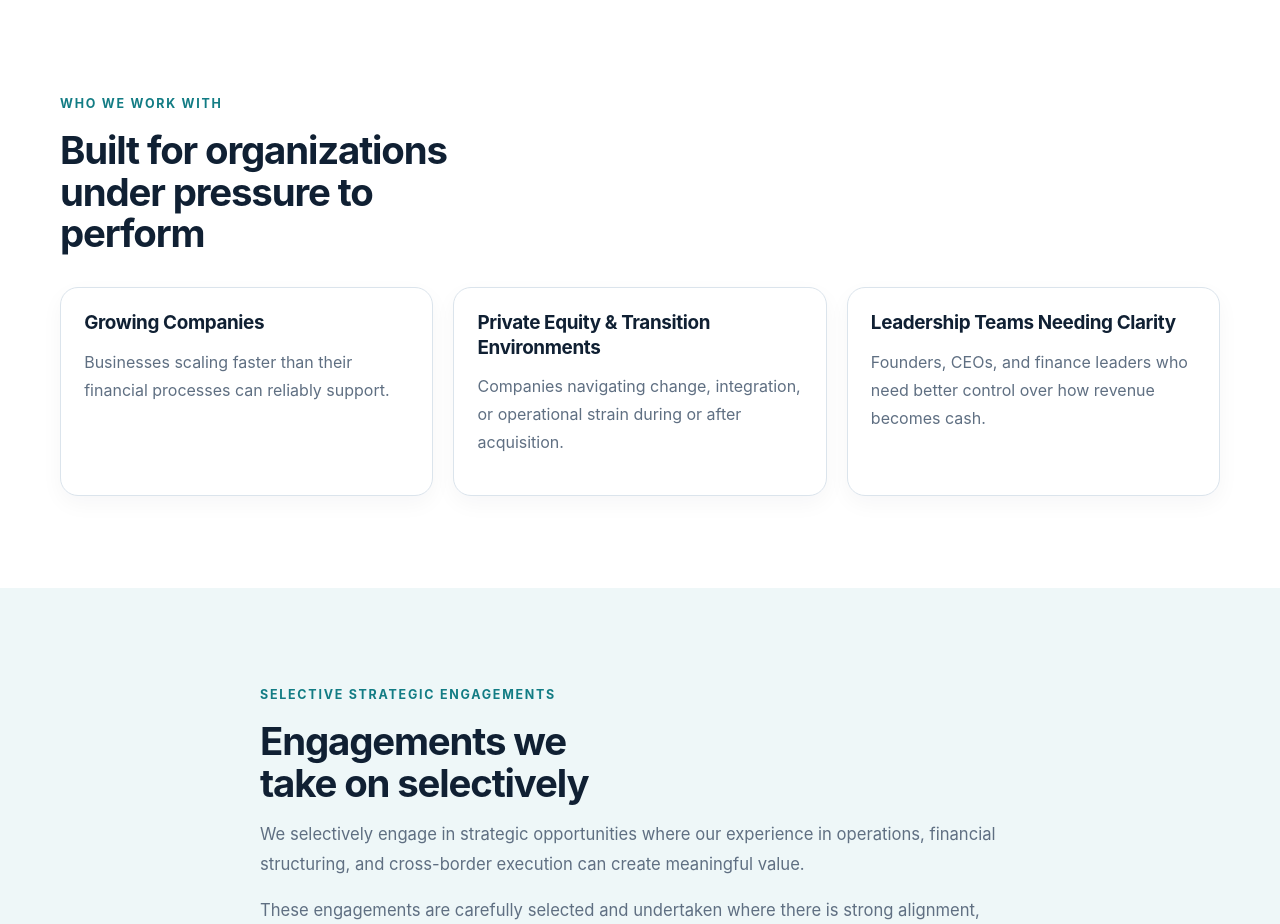
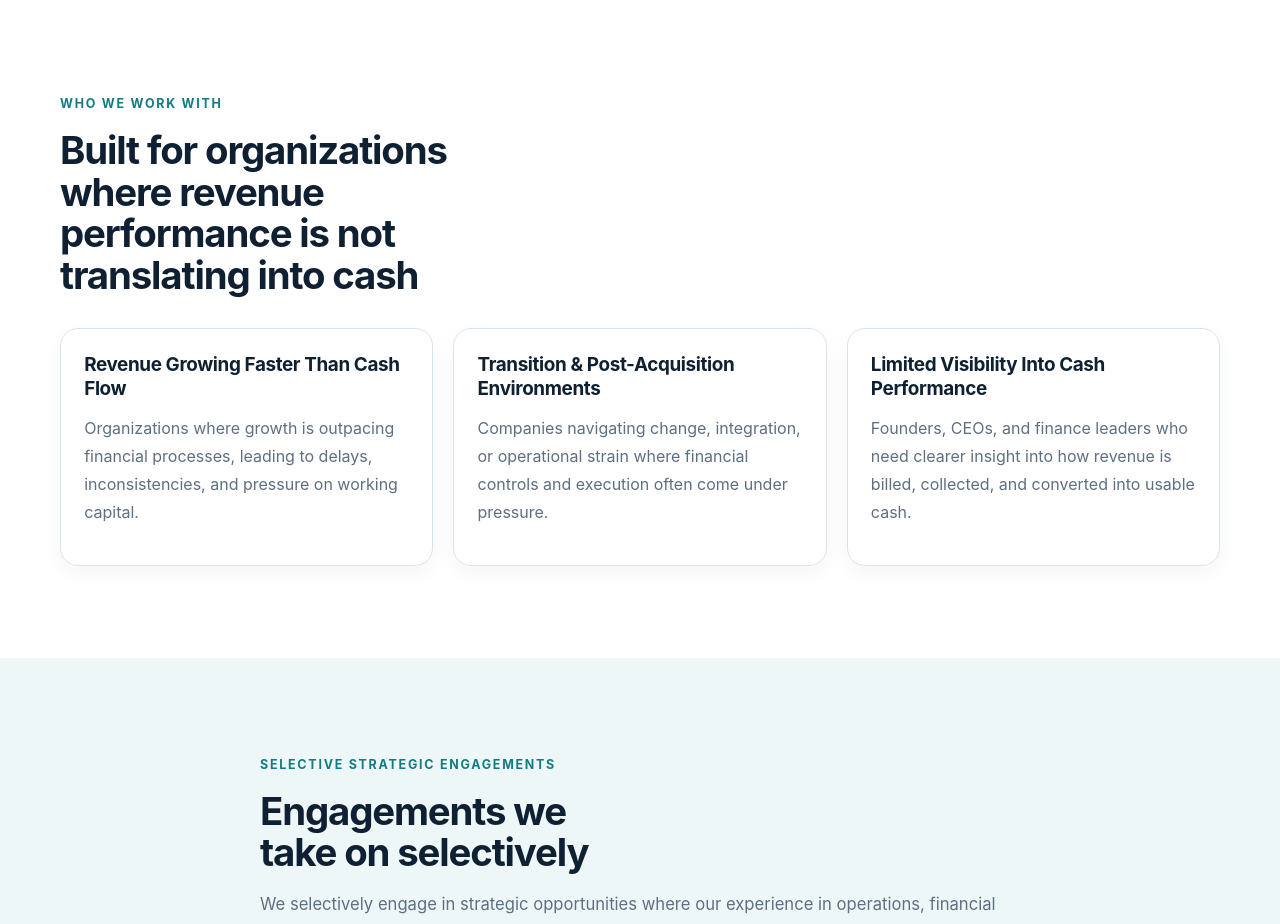
Before and after one commit to pjechete/prosperity-heritage-Advisory-Services, a Next.js app: page / in a window 1280 px wide. Shown: the part 3320-4244 px from the top of the page. Built offline with nearby package versions, Linux system fonts and the light colour scheme.

Commit message:
Update page.tsx

```diff
--- a/src/app/page.tsx
+++ b/src/app/page.tsx
@@ -182,31 +182,32 @@ export default function HomePage() {
         <div className="container">
           <p className="section-label">Who we work with</p>
           <h2 className="section-title">
-            Built for organizations under pressure to perform
+            Built for organizations where revenue performance is not translating into cash
           </h2>
 
           <div className="card-grid three-up">
             <div className="info-card">
-              <h3>Growing Companies</h3>
+              <h3>Revenue Growing Faster Than Cash Flow
+              </h3>
               <p>
-                Businesses scaling faster than their financial processes can
-                reliably support.
+                Organizations where growth is outpacing financial processes,
+                leading to delays, inconsistencies, and pressure on working capital.
               </p>
             </div>
 
             <div className="info-card">
-              <h3>Private Equity &amp; Transition Environments</h3>
+              <h3>Transition & Post-Acquisition Environments</h3>
               <p>
-                Companies navigating change, integration, or operational strain
-                during or after acquisition.
+                Companies navigating change, integration, or
+                operational strain where financial controls and execution often come under pressure.
               </p>
             </div>
 
             <div className="info-card">
-              <h3>Leadership Teams Needing Clarity</h3>
+              <h3>Limited Visibility Into Cash Performance</h3>
               <p>
-                Founders, CEOs, and finance leaders who need better control
-                over how revenue becomes cash.
+                Founders, CEOs, and finance leaders who need clearer
+                insight into how revenue is billed, collected, and converted into usable cash.
               </p>
             </div>
           </div>
```
